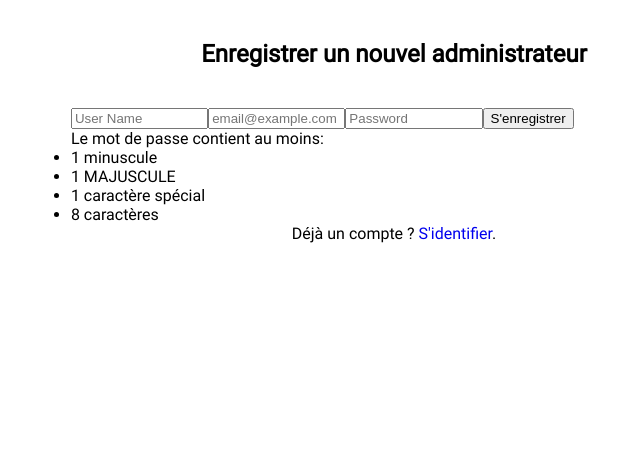
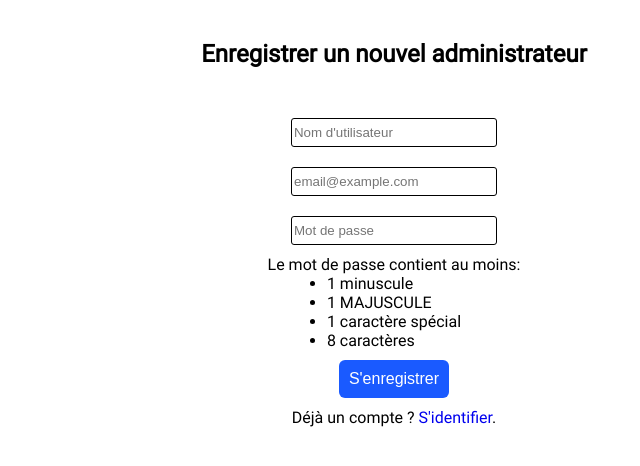
Before and after one commit to ThoLeBris/Projet_EPCF2, a React (Create React App) app in the folder client/: page /register in a window 1280 px wide. Shown: the top 466 px of the page, without its empty margins (246-886 px from the left). Built offline with nearby package versions, Linux system fonts and the light colour scheme; no server answers.

Commit message:
authentification ok + style

```diff
--- a/client/src/App.css
+++ b/client/src/App.css
@@ -467,7 +467,7 @@ h2 {
 
 
 /**      -       ADMINISTRATION      -    */
-
+    /* Login & Logout & Register */
 
 .flex-center{
     display: flex;
@@ -481,13 +481,48 @@ h2 {
     border: 1px solid black;
     border-radius: 3px;
     height: 25px;
+    width: 200px;
+}
+.btn-connect{
+    display: inline-block;
+    background-color: rgb(26, 90, 255);
+    border: none;
+    color: white;
+    font-size: medium;
+    border-radius: 6px;
+    padding: 10px;
+    cursor: pointer;
+    text-decoration: none;
+    margin: 10px 5px;
+}
+.disconnect{
+    background-color: #9A0000;
+    display: inline-block;
+    border: none;
+    color: white;
+    font-size: medium;
+    border-radius: 6px;
+    padding: 10px;
+    cursor: pointer;
+    text-decoration: none;
+    margin: 10px 5px;
 }
 .link-home{
     margin: 50px 0px;
-    display: inline-block;
-    background-color: rgb(26, 90, 255);
-    color: white;
-    border-radius: 6px;
-    padding: 10px;
-    cursor: pointer;
+    color: black;
 }
+
+#register input{
+    margin: 10px 0px;
+
+    border: 1px solid black;
+    border-radius: 3px;
+    height: 25px;
+    width: 200px;
+}
+
+    /* Administration */
+
+/* #administration{
+
+} */
--- a/client/src/components/Commander/Choice.jsx
+++ b/client/src/components/Commander/Choice.jsx
@@ -4,7 +4,7 @@ const choice = () => {
     return (
         <div>
             <div className="form-item">
-                <div className="">
+                <div>
                     <label htmlFor="produit">Produit: </label>
                     <select name="produit" id="produit" className="liste-produit"
                     required>
@@ -24,7 +24,6 @@ const choice = () => {
                     <input type="number" name="produits-quantity" id="produits-quantity"
                         className="input-field number"
                         required
-                        value="1"
                         min="1"
                         onKeyDown={(evt) => ["e", "E", "+", "-"].includes(evt.key) && evt.preventDefault()} />
                 </div>
--- a/client/src/components/Commander/Formulaire.jsx
+++ b/client/src/components/Commander/Formulaire.jsx
@@ -12,28 +12,24 @@ const form = () => {
                 <div className="form-item">
                     <label htmlFor="fullName">Nom: </label>
                     <input type="text" name="fullName" id="fullName"
-                        className="input-field"
                         placeholder="Nom Complet"
                         required/>
                 </div>
                 <div className="form-item">
                     <label htmlFor="email">Adresse email: </label>
                     <input type="email" name="email" id="email"
-                        className="input-field"
                         placeholder="exemple@exemple.com"
                         required/>
                 </div>
                 <div className="form-item">
                     <label htmlFor="phone">Numéro de téléphone: </label>
                     <input type="text" name="phone" id="phone"
-                        className="input-field"
                         placeholder="01 02 03 04 05"
                         required/>
                 </div>
                 <div className="form-item">
                     <label htmlFor="adresse">Adresse complète: </label>
                     <input type="text" name="adresse" id="adresse"
-                        className="input-field"
                         placeholder="1, rue Jean Dupont"
                         required/>
                 </div>
--- a/client/src/pages/Administration.jsx
+++ b/client/src/pages/Administration.jsx
@@ -23,21 +23,19 @@ const Administration = () => {
 
     if(!admin){
         link = (
-            <button><Link to="/login" className="">Se connecter</Link></button>
+            <Link to="/login" className="btn-connect">Se connecter</Link>
         )
     }else{
         link = (
             <div>
-                <Link to="/">Retourner sur le site</Link>
-                <Link to="/register">Créer un nouvel administrateur</Link>
-                <button onClick={logOut} className="">
-                    <Link to="/administration">Se déconnecter</Link>
-                </button>
+                <Link to="/" className="btn-connect">Retourner sur le site</Link>
+                <Link to="/register" className="btn-connect">Créer un nouvel administrateur</Link>
+                <Link to="/administration" onClick={logOut} className="disconnect">Se déconnecter</Link>
             </div>
         )
     }
     return (
-        <div className="flex-center">
+        <div id="administration" className="flex-center">
             <h2>Administration</h2>
             <div>
                 {admin ? `Bonjour ${admin.adminName}` : `Connectez-vous pour avoir accès à l'interface`}
--- a/client/src/pages/Login.jsx
+++ b/client/src/pages/Login.jsx
@@ -62,25 +62,27 @@ const Login = ()=> {
     }
 
     return (
+
         <form onSubmit={submit} className="login-form flex-center">
-            <h2 className="">Administration</h2>
+            <h2>Administration</h2>
             <h3>Veuillez vous identifier</h3>
 
-                <input type="text" className="form-control form-floating" id="email-input" placeholder="email@example.com"
+                <input type="text" id="email-input" placeholder="Email"
                     required
                     value={adminEmail}
                     onChange={e=> setAdminEmail(e.target.value)}
                 />
 
-                <input type="password" className="" id="password-input" placeholder="Password"
+                <input type="password" id="password-input" placeholder="Mot de passe"
                     required
                     value={password}
                     onChange={e=> setPassword(e.target.value)}
                 />
 
-            <button className="" type="submit">Se connecter</button>
-            <Link to="/" className="link-home">Retourner sur le site</Link>
+            <button className="btn-connect" type="submit">Se connecter</button>
+            <button className="link-home"><Link to="/">Retourner sur le site</Link></button>
         </form>
+
     )
 }
 
--- a/client/src/pages/Register.jsx
+++ b/client/src/pages/Register.jsx
@@ -34,33 +34,31 @@ const Register = () => {
     // const passwordRegex = new RegExp('/^(?=.*[0-9])(?=.*[a-z])(?=.*[A-Z])(?=.*[.!#$%&*+/=?^_{|}~-])[0-9a-zA-Z.!#$%&*+/=?^_{|}~-]{8,}$/')
 
     return (
-        <div className="flex-center">
-            <form onSubmit={submit}>
-                <h2 className="">Enregistrer un nouvel administrateur</h2>
+        <div id="register" className="flex-center">
+            <form onSubmit={submit} className=" flex-center">
+                <h2>Enregistrer un nouvel administrateur</h2>
 
-                    <input type="text" className="" id="username-input" placeholder="User Name"
+                    <input type="text" className="input-field" id="username-input" placeholder="Nom d'utilisateur"
                         required
                         value={adminName}
                         onChange={e=> setAdminName(e.target.value)}
                     />
 
-                    <input type="text" className="" id="email-input" placeholder="email@example.com"
+                    <input type="text" id="email-input" placeholder="email@example.com"
                         required
                         value={adminEmail}
                         // validations={{matchRegExp:emailRegex}}
                         onChange={e=> setAdminEmail(e.target.value)}
                     />
 
-                    <input type="password" className="" id="password-input" placeholder="Password"
+                    <input type="password" id="password-input" placeholder="Mot de passe"
                         required
                         value={password}
                         // validations={{matchRegExp:passwordRegex}}
                         onChange={e=> setPassword(e.target.value)}
                     />
 
-
-                <button className="" type="submit">S'enregistrer</button>
-                <div>
+                <div className="flex-center">
                     Le mot de passe contient au moins:
                     <ul>
                         <li>1 minuscule</li>
@@ -69,6 +67,9 @@ const Register = () => {
                         <li>8 caractères</li>
                     </ul>
                 </div>
+                <div className="flex-center">
+                    <button className="btn-connect margin" type="submit">S'enregistrer</button>
+                </div>
             </form>
             <div>Déjà un compte ? <Link to="/login">S'identifier</Link>.</div>
         </div>
```
